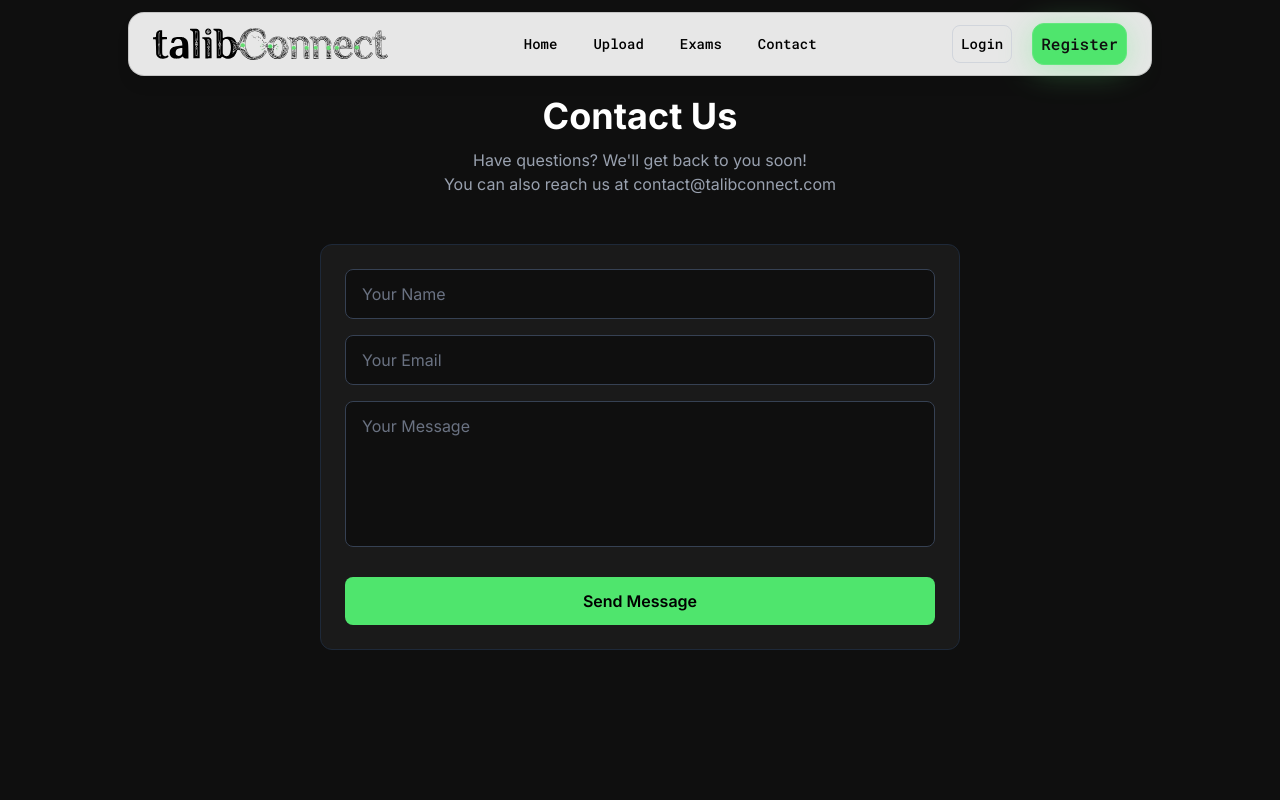
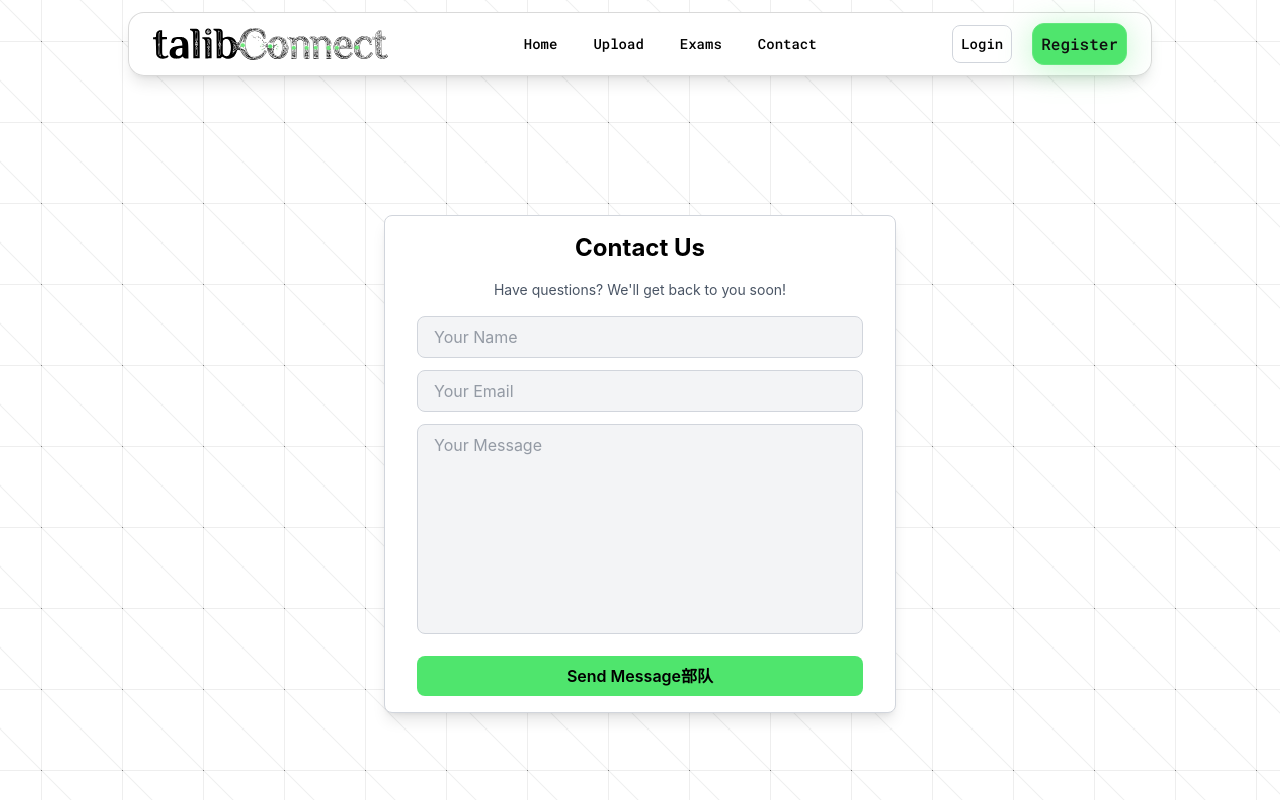
Before and after one commit to tigheni/talibConnect, a React (Vite) app: page /contact in a window 1280 px wide. Shown: the top 800 px of the page. Built offline with nearby package versions, Linux system fonts and the light colour scheme.

Commit message:
feat: refactor routing and layout; add upload page, enhance contact form validation, and update navbar styling

```diff
--- a/src/components/Mainlayout.jsx
+++ b/src/components/Mainlayout.jsx
@@ -1,11 +1,13 @@
 import Navbar from '../components/Navbar';
 import { Outlet } from 'react-router-dom';
+import Footer from './Footer';
 
 export default function MainLayout() {
    return (
       <>
          <Navbar />
          <Outlet />
+         <Footer />
       </>
    );
 }
--- a/src/components/Navbar.jsx
+++ b/src/components/Navbar.jsx
@@ -6,7 +6,7 @@ export default function NavBoard() {
    const [isMenuOpen, setIsMenuOpen] = useState(false);
 
    return (
-      <div className="fixed top-3 left-0 right-0 z-50 flex justify-center font-roboto-mono ">
+      <div className="sticky top-3 left-0 right-0 z-50 flex justify-center font-roboto-mono ">
          <nav className="h-16 w-full sm:max-w-3xl lg:max-w-5xl mx-5 flex items-center justify-between rounded-2xl bg-white/90 backdrop-blur-md border border-black/15 shadow-lg px-6">
             <Link to="/">
                <img src={logo} className="h-4  md:h-8 w-auto" alt="logo" />
--- a/src/pages/Contact.jsx
+++ b/src/pages/Contact.jsx
@@ -19,21 +19,22 @@ export default function Contact() {
       }
 
       try {
-         const response = await fetch(contactEndpoint, {
+         const res = await fetch(contactEndpoint, {
             method: 'POST',
             headers: { 'Content-Type': 'application/json' },
             body: JSON.stringify(formData),
          });
 
-         if (response.ok) {
+         if (res.ok) {
             setStatus('success');
             setFormData({ name: '', email: '', message: '' });
             setTimeout(() => setStatus(''), 3000);
          } else {
             setStatus('error');
          }
-      } catch {
+      } catch (err) {
          setStatus('error');
+         console.error('Error submitting contact form:', err);
       }
    };
 
@@ -42,78 +43,64 @@ export default function Contact() {
    };
 
    return (
-      <div className="min-h-screen bg-[#0f0f0f] font-inter">
-         <div className="max-w-2xl mx-auto px-4 py-24">
-            <div className="text-center mb-12">
-               <h1 className="text-3xl md:text-4xl font-bold text-white mb-3">
-                  Contact Us
-               </h1>
-               <p className="text-gray-400">
+      <div className="min-h-screen flex items-center justify-center ">
+         <div className="w-full max-w-lg bg-white py-4 px-8 rounded-lg shadow-lg border border-gray-300">
+            <h1 className="text-2xl font-bold text-center mb-4">Contact Us</h1>
+
+            <p className="text-gray-600 text-center text-sm mb-4">
                Have questions? We'll get back to you soon!
             </p>
-               <p className="text-gray-400">
-                  You can also reach us at contact@talibconnect.com
-               </p>
+
+            {status === 'success' && (
+               <div className="bg-green-500/10 border border-green-500 text-green-600 rounded-lg p-2 mb-4 text-sm text-center">
+                  Message sent successfully!
                </div>
+            )}
+            {status === 'error' && (
+               <div className="bg-red-500/10 border border-red-500 text-red-500 rounded-lg p-2 mb-4 text-sm text-center">
+                  Failed to send. Please try again.
+               </div>
+            )}
 
-            <form
-               onSubmit={handleSubmit}
-               className="bg-[#1a1a1a] rounded-xl p-6 border border-gray-800"
-            >
-               <div className="mb-4">
+            <form onSubmit={handleSubmit}>
                <input
                   type="text"
                   name="name"
-                     placeholder="Your Name"
                   value={formData.name}
                   onChange={handleChange}
+                  placeholder="Your Name"
                   required
-                     className="w-full bg-[#0f0f0f] border border-gray-700 rounded-lg px-4 py-3 text-white placeholder:text-gray-500 focus:outline-none focus:border-[#63E87E]"
+                  className="w-full bg-gray-100 border border-gray-300 rounded-lg px-4 py-2 text-gray-700 focus:outline-none focus:border-[var(--cp)] mb-3"
                />
-               </div>
 
-               <div className="mb-4">
                <input
                   type="email"
                   name="email"
-                     placeholder="Your Email"
                   value={formData.email}
                   onChange={handleChange}
+                  placeholder="Your Email"
                   required
-                     className="w-full bg-[#0f0f0f] border border-gray-700 rounded-lg px-4 py-3 text-white placeholder:text-gray-500 focus:outline-none focus:border-[#63E87E]"
+                  className="w-full bg-gray-100 border border-gray-300 rounded-lg px-4 py-2 text-gray-700 focus:outline-none focus:border-[var(--cp)] mb-3"
                />
-               </div>
 
-               <div className="mb-6">
                <textarea
                   name="message"
-                     placeholder="Your Message"
                   value={formData.message}
                   onChange={handleChange}
+                  placeholder="Your Message"
                   required
-                     rows={5}
-                     className="w-full bg-[#0f0f0f] border border-gray-700 rounded-lg px-4 py-3 text-white placeholder:text-gray-500 focus:outline-none focus:border-[#63E87E] resize-none"
+                  rows={8}
+                  className="w-full bg-gray-100 border border-gray-300 rounded-lg px-4 py-2 text-gray-700 focus:outline-none focus:border-[var(--cp)] mb-4 resize-none"
                ></textarea>
-               </div>
 
                <button
                   type="submit"
                   disabled={status === 'sending'}
-                  className="w-full bg-[var(--cp)] text-black font-semibold py-3 rounded-lg hover:bg-[#4bc864] transition-all duration-300 disabled:opacity-50"
+                  className="w-full bg-[var(--cp)] text-black font-semibold py-2 rounded-lg hover:bg-[#4bc864] transition-all duration-300 disabled:opacity-50"
                >
                   {status === 'sending' ? 'Sending...' : 'Send Message'}
+                  部队
                </button>
-
-               {status === 'success' && (
-                  <p className="text-green-500 text-center mt-4">
-                     Message sent successfully!
-                  </p>
-               )}
-               {status === 'error' && (
-                  <p className="text-red-500 text-center mt-4">
-                     Failed to send. Please try again.
-                  </p>
-               )}
             </form>
          </div>
       </div>
--- a/src/pages/Dashboard.jsx
+++ /dev/null
@@ -1,5 +0,0 @@
-export default function Dashboard() {
-    return (
-        <h1 className="text-2xl font-bold text-center mt-10">Dashboard Page</h1>
-    );
-}
--- a/src/pages/Home.jsx
+++ b/src/pages/Home.jsx
@@ -79,7 +79,7 @@ export default function Home() {
    return (
       <div className="font-inter">
          <header className="hero">
-            <div className="hero-content flex flex-col items-center justify-center gap-5 md:mt-30">
+            <div className="hero-content flex flex-col items-center justify-center gap-5 ">
                <h1 className="text-2xl md:text-4xl font-bold  drop-shadow-md">
                   Ace your exams with past papers from Algerian universities
                </h1>
--- a/src/pages/Register.jsx
+++ b/src/pages/Register.jsx
@@ -5,6 +5,7 @@ export default function Register() {
       username: '',
       email: '',
       password: '',
+      confirmPassword: '',
    });
    const [loading, setLoading] = useState(false);
    const [error, setError] = useState('');
@@ -19,10 +20,19 @@ export default function Register() {
    const handleSubmit = async (e) => {
       e.preventDefault();
       setError('');
+      if (formData.password !== formData.confirmPassword) {
+         setError("Passwords don't match");
+         setLoading(false);
+         return;
+      }
+      if (formData.password.length < 6) {
+         setError('Password must be at least 6 characters');
+         return;
+      }
+
       setLoading(true);
       try {
          //here add supabase auth logic to register the user
-         console.log('data up', formData);
          navigate('/dashboard');
       } catch (err) {
          setError(err.message);
@@ -31,11 +41,11 @@ export default function Register() {
       }
    };
    return (
-      <div className="h-screen flex items-center justify-center mt-10">
-         <div className="w-full md:max-w-lg  sm:max-w-md flex justify-center font-inter flex-col items-center border border-gray-300 bg-white py-4 rounded-lg shadow-lg">
+      <div className="h-[95vh] flex items-center justify-center">
+         <div className="w-full md:max-w-lg  sm:max-w-md flex justify-center font-inter flex-col items-center border border-gray-300 bg-white py-6 rounded-lg shadow-lg">
             <h1 className="text-2xl  font-bold text-center ">Register Now!</h1>
             {error && (
-               <div className="bg-red-500/10 border border-red-500 text-red-500 rounded-lg p-3 mb-4 text-sm">
+               <div className="bg-red-500/10 border border-red-500 text-red-500 rounded-lg p-1  m-1 text-sm">
                   {error}
                </div>
             )}
@@ -49,10 +59,11 @@ export default function Register() {
                <input
                   type="text"
                   name="username"
+                  value={formData.username}
                   placeholder="Username"
                   onChange={handleChange}
                   required
-                  className="w-full bg-gray-100 border border-gray-300 rounded-lg px-4 py-3 text-gray-700 focus:outline-none focus:border-[var(--cp)] mb-4"
+                  className="w-full bg-gray-100 border border-gray-300 rounded-lg px-4 py-3 text-gray-700 focus:outline-none focus:border-[var(--cp)] mb-2"
                />
                <label
                   htmlFor="email"
@@ -63,10 +74,11 @@ export default function Register() {
                <input
                   type="email"
                   name="email"
+                  value={formData.email}
                   placeholder="Email"
                   required
                   onChange={handleChange}
-                  className="w-full bg-gray-100 border border-gray-300 rounded-lg px-4 py-3 text-gray-700 focus:outline-none focus:border-[var(--cp)] mb-4"
+                  className="w-full bg-gray-100 border border-gray-300 rounded-lg px-4 py-3 text-gray-700 focus:outline-none focus:border-[var(--cp)] mb-2"
                />
                <label
                   htmlFor="password"
@@ -77,27 +89,31 @@ export default function Register() {
                <input
                   type="password"
                   name="password"
+                  value={formData.password}
                   placeholder="Password"
                   required
-                  className="w-full bg-gray-100 border border-gray-300 rounded-lg px-4 py-3 text-gray-700 focus:outline-none focus:border-[var(--cp)] mb-4"
+                  onChange={handleChange}
+                  className="w-full bg-gray-100 border border-gray-300 rounded-lg px-4 py-3 text-gray-700 focus:outline-none focus:border-[var(--cp)] mb-2"
                />
                <label
-                  htmlFor="confirm-password"
+                  htmlFor="confirmPassword"
                   className="block text-gray-700 font-medium mb-2"
                >
                   Confirm Password:
                </label>
                <input
                   type="password"
-                  name="confirm-password"
+                  name="confirmPassword"
+                  value={formData.confirmPassword}
                   placeholder="Confirm Password"
                   required
-                  className="w-full bg-gray-100 border border-gray-300 rounded-lg px-4 py-3 text-gray-700 focus:outline-none focus:border-[var(--cp)] mb-4"
+                  onChange={handleChange}
+                  className="w-full bg-gray-100 border border-gray-300 rounded-lg px-4 py-3 text-gray-700 focus:outline-none focus:border-[var(--cp)] mb-2  "
                />
                <button
                   type="submit"
                   value="Register"
-                  className="w-full bg-[var(--cp)] text-black font-semibold py-3 rounded-lg hover:bg-[#4bc864] transition-all duration-300 disabled:opacity-50"
+                  className="w-full bg-[var(--cp)] text-black font-semibold py-3 mt-2 rounded-lg hover:bg-[#4bc864] transition-all duration-300 disabled:opacity-50"
                >
                   {loading ? 'Registering...' : 'Register'}
                </button>
--- /dev/null
+++ b/src/pages/UploadPage.jsx
@@ -0,0 +1,3 @@
+export default function UploadPage() {
+   return <h1 className="text-2xl font-bold text-center mt-10">Upload Page</h1>;
+}
```
Also changed, not shown: src/App.jsx (+2 -5 lines). Lines whose indentation alone changed are shown as unchanged.
